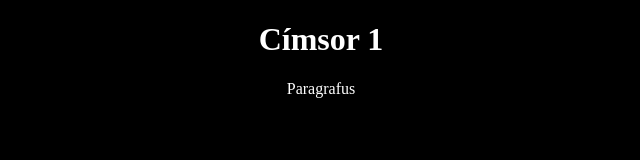
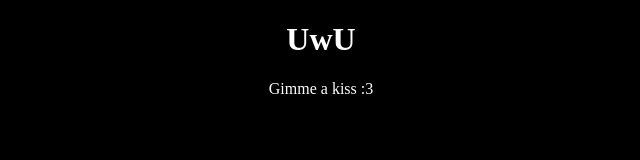
Before and after one commit to Lavertus/Lavertus.github.io, a plain HTML site: page index.html in a window 1280 px wide. Shown: the whole page, without its empty margins (319-959 px from the left). Drawn offline with Linux system fonts and the light colour scheme.

Commit message:
Update index.html

```diff
--- a/index.html
+++ b/index.html
@@ -6,8 +6,8 @@
 </head>
 <body>
 
-<h1>Címsor 1</h1>
-<p>Paragrafus</p>
+<h1>UwU</h1>
+<p>Gimme a kiss :3</p>
 
 </body>
 </html>
```
